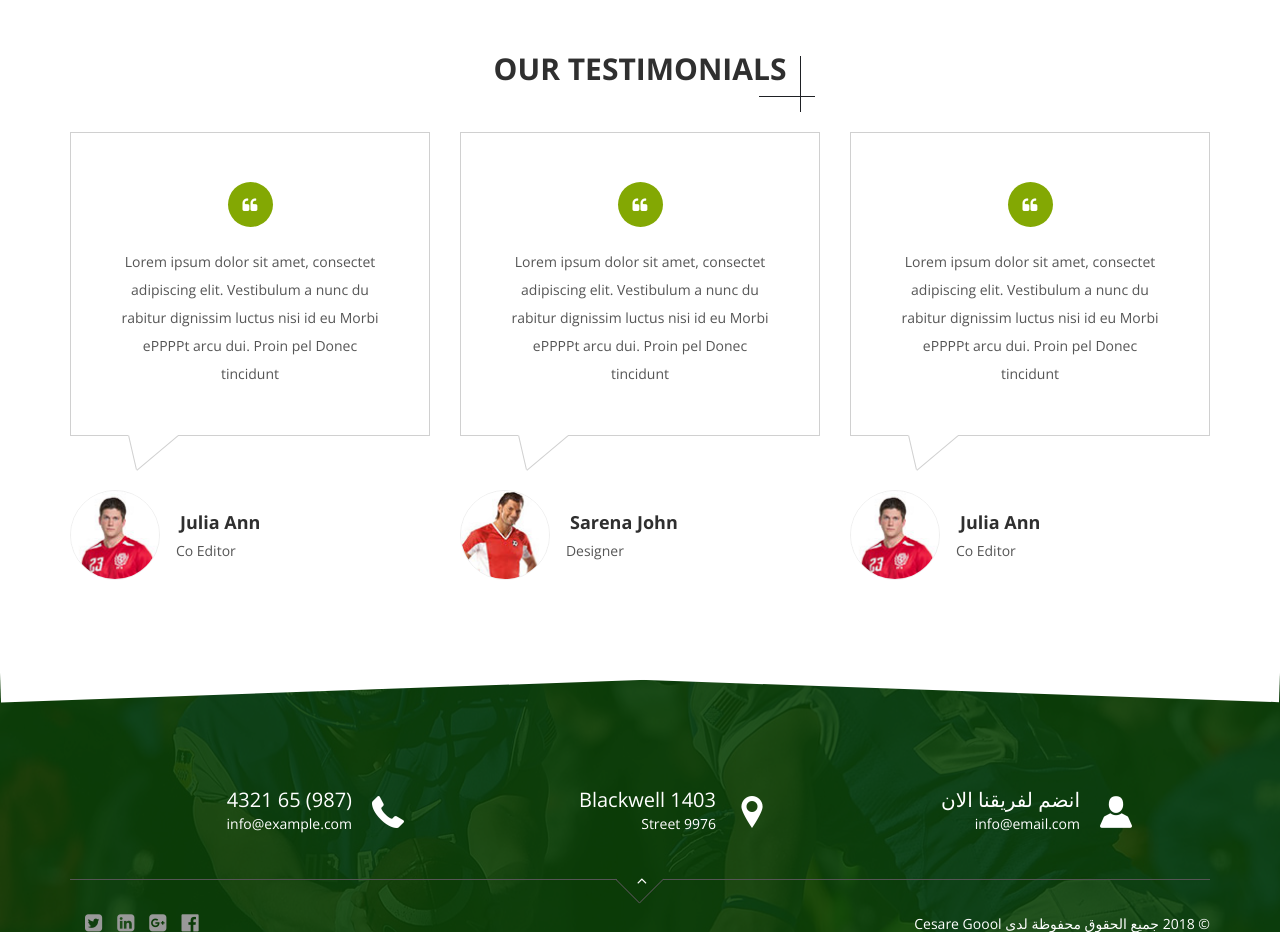
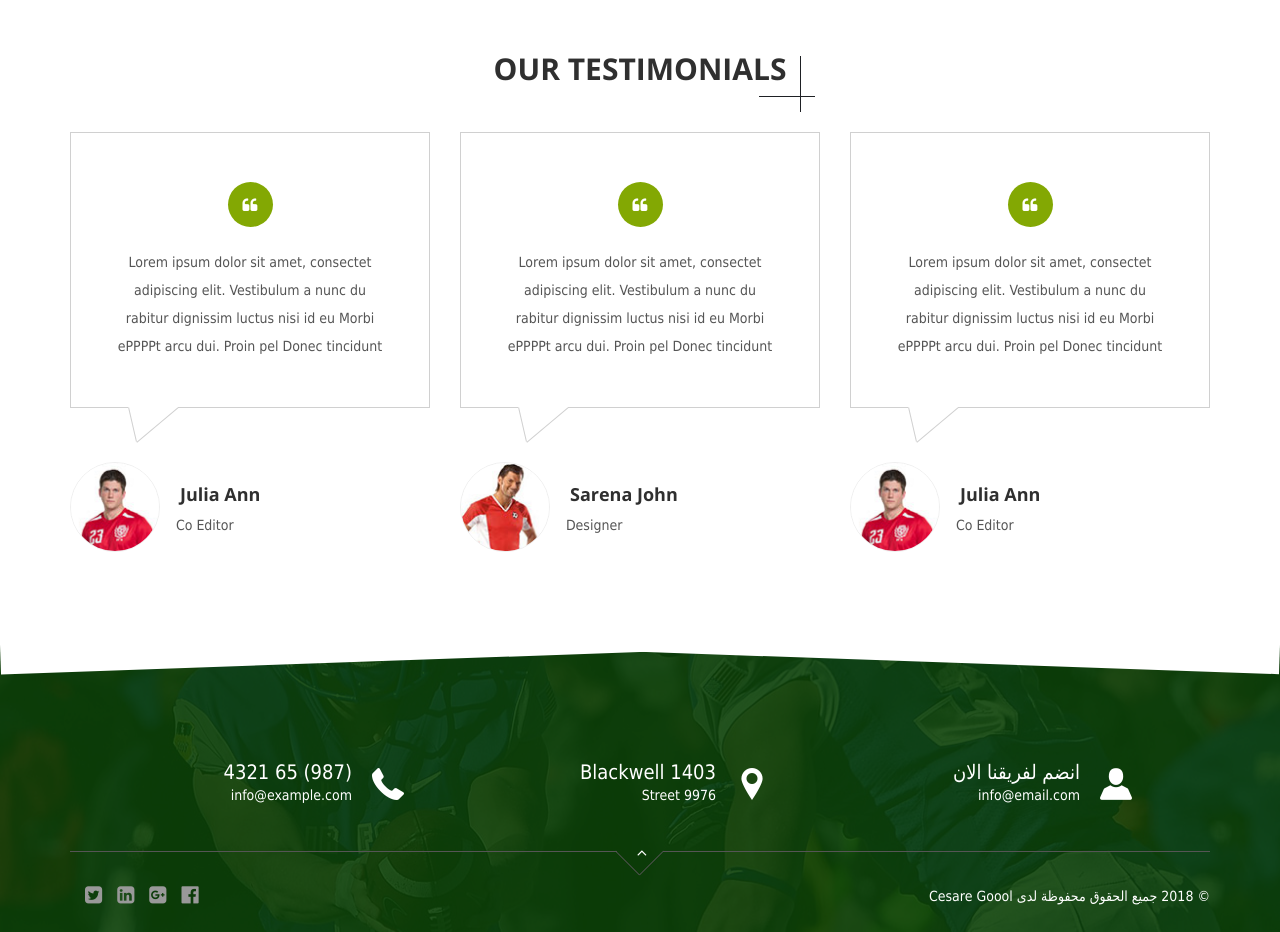
Before and after one commit to alamin-alsaafin/football-rtl2, a plain HTML site: page index.html in a window 1280 px wide. Shown: the part 2020-2952 px from the top of the page. Drawn offline with nearby package versions, Linux system fonts and the light colour scheme; files whose address does not match are found by name.

Commit message:
font family added

```diff
--- a/css/custome.css
+++ b/css/custome.css
@@ -1,4 +1,7 @@
-
+body
+{
+    font-family: tahoma !important;
+}
 
 /*New Edits in top header*/
 .sportsmagazine-topstrip-two span:before
```
